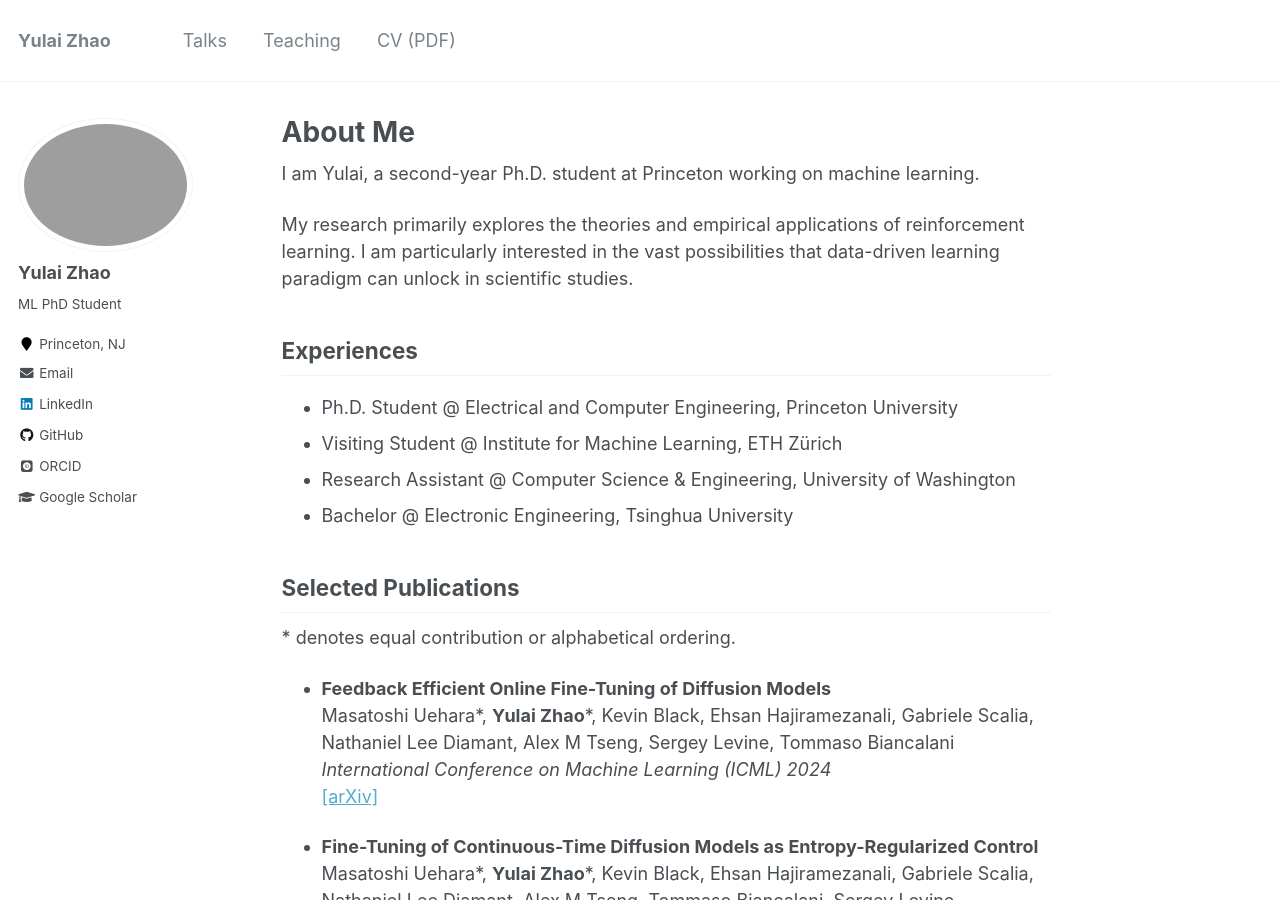
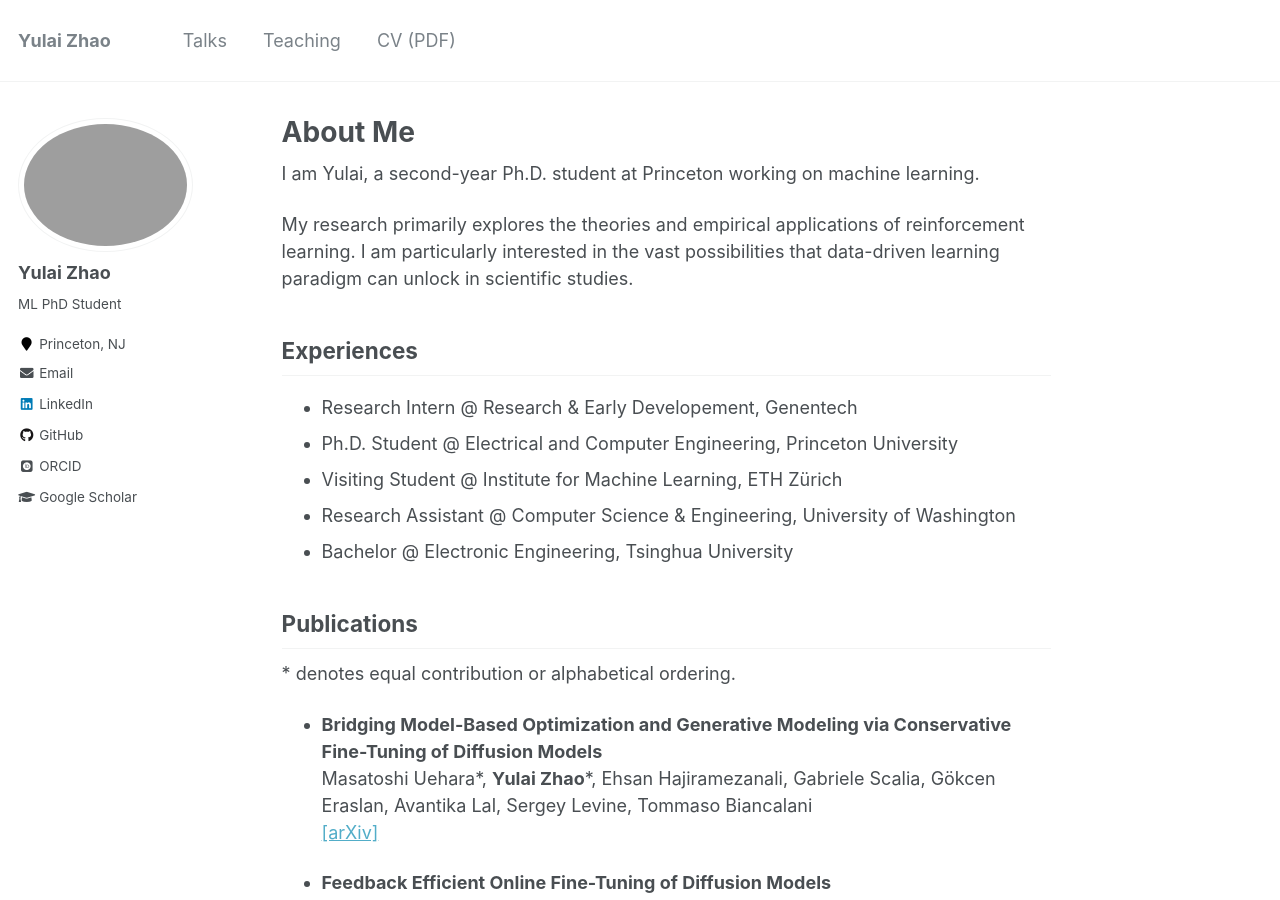
Before and after one commit to zhaoyl18/zhaoyl18.github.io, a Jekyll site: the page built from _pages/about.md, in a window 1280 px wide and 900 px high. Built offline with Jekyll 4.4.1, drawn with Linux system fonts in a browser that asks for light colours; some web fonts are replaced.

Commit message:
Update about.md

```diff
--- a/_pages/about.md
+++ b/_pages/about.md
@@ -14,14 +14,19 @@ My research primarily explores the theories and empirical applications of reinfo
 
 ## Experiences
 
+- Research Intern @ Research & Early Developement, Genentech
 - Ph.D. Student @ Electrical and Computer Engineering, Princeton University
 - Visiting Student @ Institute for Machine Learning, ETH Zürich
 - Research Assistant @ Computer Science & Engineering, University of Washington
 - Bachelor @ Electronic Engineering, Tsinghua University
 
-## Selected Publications
+## Publications
 
 \* denotes equal contribution or alphabetical ordering.
+
+- **Bridging Model-Based Optimization and Generative Modeling via Conservative Fine-Tuning of Diffusion Models**
+  Masatoshi Uehara\*, **Yulai Zhao**\*, Ehsan Hajiramezanali, Gabriele Scalia, Gökcen Eraslan, Avantika Lal, Sergey Levine, Tommaso Biancalani
+  [[arXiv]](https://arxiv.org/abs/2405.19673)
 
 - **Feedback Efficient Online Fine-Tuning of Diffusion Models**
   Masatoshi Uehara\*, **Yulai Zhao**\*, Kevin Black, Ehsan Hajiramezanali, Gabriele Scalia, Nathaniel Lee Diamant, Alex M Tseng, Sergey Levine, Tommaso Biancalani
```
